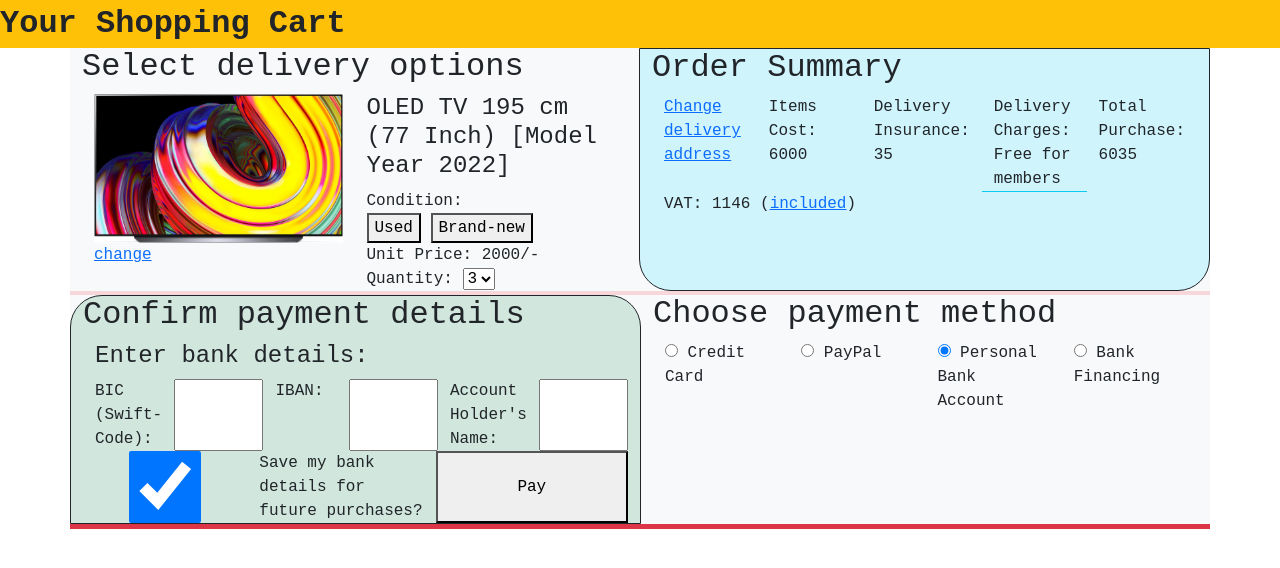
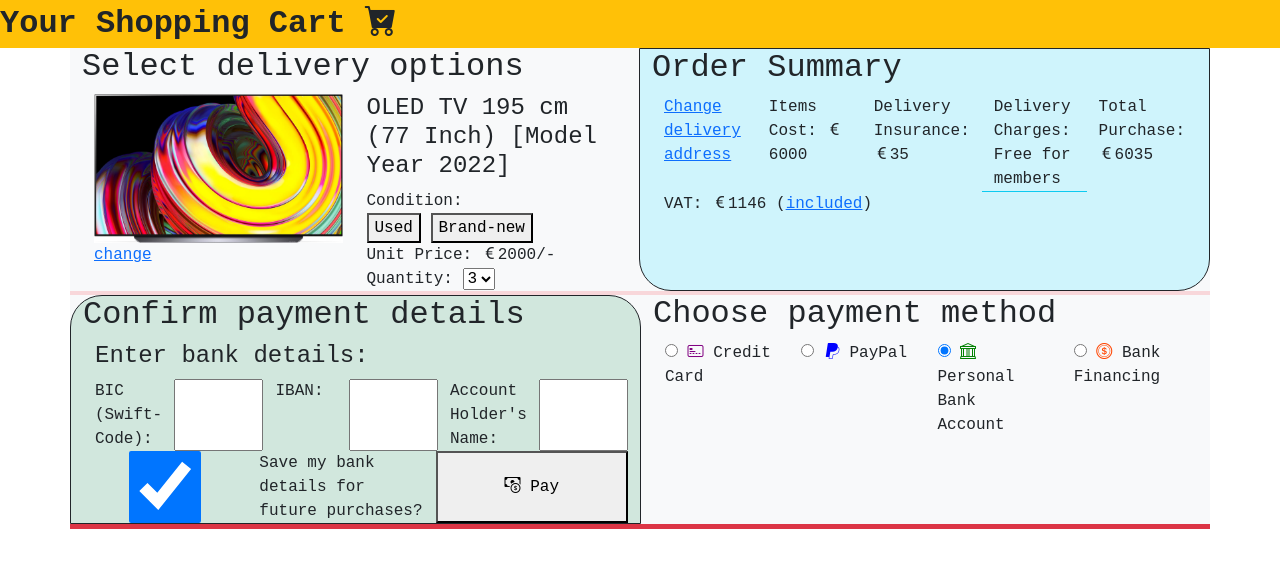
Before and after one commit to mbabarali/FA23-Bootstrap-Basics, a website: page Online-Payment-Portal/index.html in a window 1280 px wide. Drawn offline with nearby package versions, Linux system fonts and the light colour scheme; a web font is replaced by a local one.

Commit message:
Bootstrap Icons
Introducing bootstrap-icons in the project, [$npm install bootstrap-icons]

```diff
--- a/Online-Payment-Portal/index.html
+++ b/Online-Payment-Portal/index.html
@@ -8,6 +8,10 @@
     <link
       rel="stylesheet"
       href="./node_modules/bootstrap/dist/css/bootstrap.min.css"
+    />
+    <link
+      rel="stylesheet"
+      href="./node_modules/bootstrap-icons/font/bootstrap-icons.css"
     />
 
     <!-- ------------------------------------------------- -->
@@ -31,6 +35,7 @@
   <body>
     <header class="bg-warning" style="font-size: 2rem; font-weight: bold">
       <span>Your Shopping Cart</span>
+      <i class="bi bi-cart-check-fill"></i>
     </header>
     <main>
       <section class="container bg-light">
@@ -57,7 +62,9 @@
                     <button>Brand-new</button>
                   </div>
 
-                  <div>Unit Price: 2000/-</div>
+                  <div>
+                    Unit Price: <i class="bi bi-currency-euro"></i>2000/-
+                  </div>
 
                   <label for="qty"
                     >Quantity:
@@ -82,11 +89,11 @@
                 </div>
                 <div class="col">
                   <span>Items Cost:</span>
-                  <span>6000</span>
+                  <span><i class="bi bi-currency-euro"></i>6000</span>
                 </div>
                 <div class="col">
                   <span>Delivery Insurance:</span>
-                  <span>35</span>
+                  <span><i class="bi bi-currency-euro"></i>35</span>
                 </div>
                 <div class="col border-bottom border-info">
                   <span>Delivery Charges:</span>
@@ -94,11 +101,15 @@
                 </div>
                 <span class="col">
                   <span>Total Purchase:</span>
-                  <span>6035</span>
+                  <span><i class="bi bi-currency-euro"></i>6035</span>
                 </span>
                 <div class="col">
                   <span>VAT:</span>
-                  <span>1146 (<a href="#VAT">included</a>)</span>
+                  <span
+                    ><i class="bi bi-currency-euro"></i>1146 (<a href="#VAT"
+                      >included</a
+                    >)</span
+                  >
                 </div>
               </div>
             </div>
@@ -126,7 +137,9 @@
                   <label class="col" for="savechk"
                     >Save my bank details for future purchases?</label
                   >
-                  <button class="col">Pay</button>
+                  <button class="col">
+                    <i class="bi bi-cash-coin"></i> Pay
+                  </button>
                 </div>
               </form>
             </div>
@@ -143,6 +156,10 @@
                       type="radio"
                       id="cc"
                     />
+                    <i
+                      class="bi bi-credit-card-2-front"
+                      style="color: purple"
+                    ></i>
                     Credit Card</label
                   >
                   <label class="col" for="pp"
@@ -152,6 +169,7 @@
                       type="radio"
                       id="pp"
                     />
+                    <i class="bi bi-paypal" style="color: blue"></i>
                     PayPal
                   </label>
                   <label class="col" for="ba"
@@ -162,6 +180,7 @@
                       id="ba"
                       checked
                     />
+                    <i class="bi bi-bank" style="color: green"></i>
                     Personal Bank Account
                   </label>
                   <label class="col" for="bf"
@@ -171,6 +190,7 @@
                       type="radio"
                       id="bf"
                     />
+                    <i class="bi bi-coin" style="color: orangered"></i>
                     Bank Financing
                   </label>
                 </div>
--- a/Online-Payment-Portal/package.json
+++ b/Online-Payment-Portal/package.json
@@ -9,7 +9,8 @@
   "author": "",
   "license": "ISC",
   "dependencies": {
-    "bootstrap": "^5.3.2"
+    "bootstrap": "^5.3.2",
+    "bootstrap-icons": "^1.11.1"
   },
   "devDependencies": {
     "lite-server": "^2.6.1"
```
Also changed, not shown: 1 other file.
